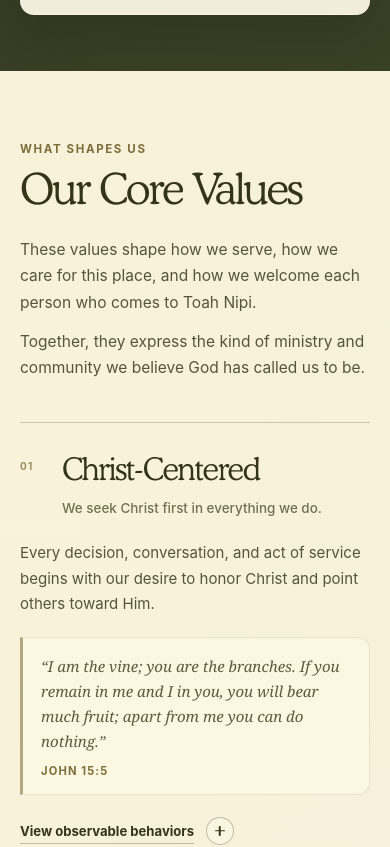
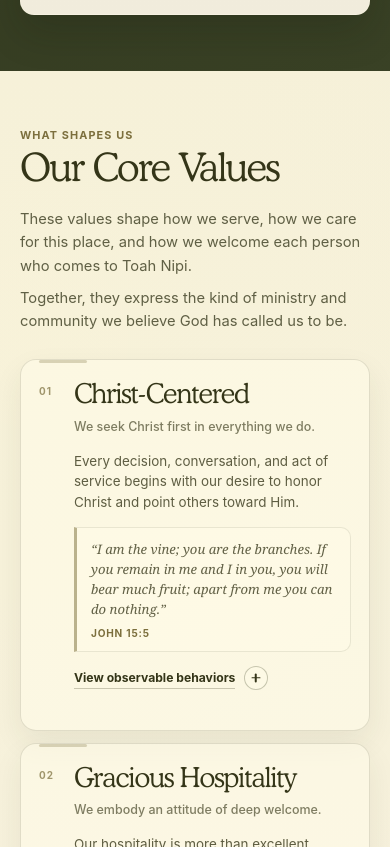
Before and after one commit to Paymvi/Toah_Nipi_Website, a React (Vite) app: page /our-story in a window 390 px wide. Shown: the part 2437-3284 px from the top of the page. Built offline with nearby package versions, Linux system fonts and the light colour scheme.

Commit message:
Redesign core values into compact two-column cards

```diff
--- a/src/styles/CoreValues.css
+++ b/src/styles/CoreValues.css
@@ -7,17 +7,16 @@
   z-index: 2;
   overflow: hidden;
   background:
-    radial-gradient(circle at 10% 8%, rgba(255, 249, 215, 0.34), transparent 28%),
-    linear-gradient(180deg, #f4efd9 0%, #f7f1df 38%, #f7f1df 100%);
+    radial-gradient(circle at 10% 8%, rgba(255, 249, 215, 0.28), transparent 28%),
+    linear-gradient(180deg, #f4efd9 0%, #f7f1df 42%, #f7f1df 100%);
   color: #343518;
 }
 
 .core-values-inner {
-  width: min(1220px, calc(100% - 48px));
+  width: min(1180px, calc(100% - 48px));
   margin: 0 auto;
-  padding: 104px 0 96px;
+  padding: 78px 0 82px;
 }
-
 
 /* =========================================================
    INTRO
@@ -25,23 +24,23 @@
 
 .core-values-intro {
   display: grid;
-  grid-template-columns: minmax(0, 0.9fr) minmax(0, 1.1fr);
-  gap: clamp(42px, 7vw, 96px);
+  grid-template-columns: minmax(0, 0.85fr) minmax(0, 1.15fr);
+  gap: clamp(32px, 5vw, 70px);
   align-items: end;
-  padding-bottom: 54px;
+  padding-bottom: 34px;
 }
 
 .core-values-intro-heading {
-  max-width: 520px;
+  max-width: 500px;
 }
 
 .core-values-label {
-  margin: 0 0 16px;
+  margin: 0 0 11px;
   color: #7c6f3d;
-  font-size: 0.72rem;
+  font-size: 0.68rem;
   font-weight: 700;
   line-height: 1.2;
-  letter-spacing: 0.14em;
+  letter-spacing: 0.1em;
   text-transform: uppercase;
 }
 
@@ -49,71 +48,89 @@
   margin: 0;
   color: #343518;
   font-family: var(--font-cooper);
-  font-size: clamp(2.35rem, 4.6vw, 3.35rem);
+  font-size: clamp(2.15rem, 4vw, 3rem);
   font-weight: 400;
-  line-height: 0.92;
-  letter-spacing: -0.045em;
+  line-height: 0.94;
+  letter-spacing: -0.04em;
 }
 
 .core-values-intro-copy {
-  max-width: 590px;
-  padding-bottom: 2px;
+  max-width: 570px;
 }
 
 .core-values-intro-copy p {
   margin: 0;
-  color: rgba(58, 59, 31, 0.86);
-  font-size: clamp(0.97rem, 1.08vw, 1.08rem);
-  line-height: 1.72;
+  color: rgba(58, 59, 31, 0.8);
+  font-size: 0.92rem;
+  line-height: 1.58;
 }
 
 .core-values-intro-copy p + p {
-  margin-top: 12px;
+  margin-top: 9px;
 }
 
-
 /* =========================================================
-   VALUES LIST
+   VALUES GRID
 ========================================================= */
 
 .core-values-list {
-  border-top: 1.5px solid rgba(60, 61, 31, 0.24);
+  display: grid;
+  grid-template-columns: repeat(2, minmax(0, 1fr));
+  gap: 18px;
 }
 
 .core-value {
   position: relative;
   isolation: isolate;
-  border-bottom: 1.5px solid rgba(60, 61, 31, 0.24);
-  transition: background-color 220ms ease;
+  align-self: start;
+  overflow: hidden;
+  border: 1px solid rgba(60, 61, 31, 0.14);
+  border-radius: 18px;
+  background: rgba(255, 252, 232, 0.58);
+  box-shadow: 0 12px 30px rgba(49, 51, 25, 0.07);
+  transition:
+    transform 200ms ease,
+    background-color 200ms ease,
+    border-color 200ms ease,
+    box-shadow 200ms ease;
 }
 
 .core-value::before {
   content: "";
   position: absolute;
   top: 0;
-  bottom: 0;
-  left: calc((100vw - min(1220px, calc(100vw - 48px))) / -2);
-  width: 100vw;
-  z-index: -1;
-  background: transparent;
-  transition: background-color 220ms ease;
+  left: 24px;
+  width: 54px;
+  height: 3px;
+  border-radius: 999px;
+  background: rgba(124, 111, 61, 0.28);
+  z-index: 1;
+  transition: background-color 200ms ease;
 }
 
-.core-value:hover::before {
-  background: rgba(215, 208, 180, 0.12);
+.core-value:hover {
+  transform: translateY(-3px);
+  border-color: rgba(60, 61, 31, 0.2);
+  background: rgba(255, 252, 232, 0.76);
+  box-shadow: 0 18px 38px rgba(49, 51, 25, 0.1);
+}
+
+.core-value.is-open {
+  border-color: rgba(76, 85, 31, 0.28);
+  background: rgba(255, 252, 232, 0.88);
+  box-shadow: 0 20px 42px rgba(49, 51, 25, 0.12);
 }
 
 .core-value.is-open::before {
-  background: rgba(215, 208, 180, 0.24);
+  background: #6f7444;
 }
 
 .core-value-main {
   display: grid;
-  grid-template-columns: minmax(0, 0.9fr) minmax(0, 1.1fr);
-  gap: clamp(40px, 7vw, 92px);
-  padding: 44px 0;
+  grid-template-columns: 1fr;
+  gap: 18px;
+  padding: 26px 24px 24px;
 }
-
 
 /* =========================================================
    VALUE IDENTITY
@@ -121,41 +138,38 @@
 
 .core-value-identity {
   display: grid;
-  grid-template-columns: 42px minmax(0, 1fr);
-  gap: 16px;
+  grid-template-columns: 30px minmax(0, 1fr);
+  gap: 10px;
   align-items: start;
 }
 
 .core-value-number {
-  padding-top: 7px;
-  color: rgba(124, 111, 61, 0.78);
-  font-size: 0.68rem;
+  padding-top: 5px;
+  color: rgba(124, 111, 61, 0.72);
+  font-size: 0.62rem;
   font-weight: 700;
   line-height: 1;
-  letter-spacing: 0.14em;
+  letter-spacing: 0.1em;
 }
 
 .core-value-heading h3 {
   margin: 0;
   color: #343518;
   font-family: var(--font-cooper);
-  font-size: clamp(1.85rem, 3vw, 2.6rem);
+  font-size: clamp(1.48rem, 2vw, 1.88rem);
   font-weight: 400;
-  line-height: 0.98;
-  letter-spacing: -0.04em;
+  line-height: 1;
+  letter-spacing: -0.035em;
 }
 
 .core-value-statement {
-  max-width: 500px;
-  margin: 12px 0 0;
-
-  color: rgba(60, 61, 31, 0.72);
-
-  font-size: clamp(0.82rem, 0.95vw, 0.9rem);
+  max-width: 470px;
+  margin: 8px 0 0;
+  color: rgba(60, 61, 31, 0.66);
+  font-size: 0.78rem;
   font-weight: 500;
-  line-height: 1.5;
+  line-height: 1.45;
 }
-
 
 /* =========================================================
    VALUE COPY
@@ -163,68 +177,67 @@
 
 .core-value-copy {
   min-width: 0;
+  padding-left: 40px;
 }
 
 .core-value-description {
-  max-width: 620px;
+  max-width: 100%;
   margin: 0;
-  color: rgba(58, 59, 31, 0.86);
-  font-size: 0.98rem;
-  line-height: 1.72;
+  color: rgba(58, 59, 31, 0.82);
+  font-size: 0.86rem;
+  line-height: 1.55;
 }
-
 
 /* =========================================================
    SCRIPTURE
 ========================================================= */
 
 .core-value-scripture {
-  max-width: 650px;
-  margin: 24px 0 0;
-  padding: 18px 20px 18px 22px;
+  max-width: none;
+  margin: 16px 0 0;
+  padding: 13px 15px 13px 16px;
   border: 1px solid rgba(60, 61, 31, 0.1);
-  border-left: 3px solid rgba(124, 111, 61, 0.58);
-  border-radius: 0 12px 12px 0;
-  background: rgba(255, 252, 232, 0.46);
+  border-left: 3px solid rgba(124, 111, 61, 0.52);
+  border-radius: 0 10px 10px 0;
+  background: rgba(255, 252, 232, 0.5);
 }
 
 .core-value-scripture p {
   margin: 0;
-  color: rgba(52, 53, 24, 0.8);
+  color: rgba(52, 53, 24, 0.78);
   font-family: Georgia, "Times New Roman", serif;
-  font-size: 0.94rem;
+  font-size: 0.82rem;
   font-style: italic;
-  line-height: 1.65;
+  line-height: 1.52;
 }
 
 .core-value-scripture cite {
   display: block;
-  margin-top: 10px;
+  margin-top: 7px;
   color: #7c6f3d;
   font-family: inherit;
-  font-size: 0.7rem;
+  font-size: 0.63rem;
   font-style: normal;
   font-weight: 700;
-  letter-spacing: 0.1em;
+  letter-spacing: 0.08em;
   text-transform: uppercase;
 }
-
 
 /* =========================================================
    ACCORDION BUTTON
 ========================================================= */
 
 .core-value-toggle {
-  margin-top: 24px;
+  margin-top: 16px;
   padding: 0;
   border: 0;
   display: inline-flex;
   align-items: center;
-  gap: 12px;
+  gap: 9px;
   background: transparent;
   color: #343518;
   font: inherit;
-  font-size: 0.86rem;
+  font-size: 0.78rem;
   font-weight: 700;
   cursor: pointer;
 }
@@ -237,11 +250,11 @@
   content: "";
   position: absolute;
   right: 0;
-  bottom: -5px;
+  bottom: -4px;
   left: 0;
   height: 1px;
   background: currentColor;
-  opacity: 0.28;
+  opacity: 0.25;
   transform-origin: left;
   transition:
     opacity 180ms ease,
@@ -249,18 +262,18 @@
 }
 
 .core-value-toggle:hover > span:first-child::after {
-  opacity: 0.7;
+  opacity: 0.65;
   transform: scaleX(0.72);
 }
 
 .core-value-toggle-icon {
   position: relative;
-  width: 28px;
-  height: 28px;
-  flex: 0 0 28px;
-  border: 1px solid rgba(60, 61, 31, 0.3);
+  width: 24px;
+  height: 24px;
+  flex: 0 0 24px;
+  border: 1px solid rgba(60, 61, 31, 0.28);
   border-radius: 999px;
-  background: rgba(255, 252, 232, 0.38);
+  background: rgba(255, 252, 232, 0.44);
   transition:
     background-color 180ms ease,
     border-color 180ms ease,
@@ -271,7 +284,7 @@
   position: absolute;
   top: 50%;
   left: 50%;
-  width: 10px;
+  width: 9px;
   height: 1.5px;
   border-radius: 999px;
   background: #343518;
@@ -304,7 +317,6 @@
   transform: translate(-50%, -50%) rotate(0deg);
 }
 
-
 /* =========================================================
    EXPANDED OBSERVABLE BEHAVIORS
 ========================================================= */
@@ -314,8 +326,8 @@
   grid-template-rows: 0fr;
   opacity: 0;
   transition:
-    grid-template-rows 360ms ease,
-    opacity 220ms ease;
+    grid-template-rows 320ms ease,
+    opacity 200ms ease;
 }
 
 .core-value.is-open .core-value-expand {
@@ -327,22 +339,22 @@
   min-height: 0;
   overflow: hidden;
   display: grid;
-  grid-template-columns: minmax(0, 0.9fr) minmax(0, 1.1fr);
-  gap: clamp(40px, 7vw, 92px);
-  padding: 0 0 44px;
+  grid-template-columns: 1fr;
+  gap: 14px;
+  padding: 0 24px 24px;
 }
 
 .core-value-behavior-heading {
-  padding-left: 58px;
+  padding-left: 40px;
 }
 
 .core-value-behavior-heading > span {
   display: block;
-  margin-bottom: 8px;
+  margin-bottom: 5px;
   color: #7c6f3d;
-  font-size: 0.68rem;
+  font-size: 0.62rem;
   font-weight: 700;
-  letter-spacing: 0.13em;
+  letter-spacing: 0.1em;
   text-transform: uppercase;
 }
 
@@ -350,12 +362,11 @@
   margin: 0;
   color: #343518;
   font-family: var(--font-cooper);
-  font-size: clamp(1.3rem, 2vw, 1.72rem);
+  font-size: 1.12rem;
   font-weight: 400;
   line-height: 1.05;
-  letter-spacing: -0.025em;
+  letter-spacing: -0.02em;
 }
-
 
 /* =========================================================
    BEHAVIOR LIST
@@ -367,36 +378,36 @@
   gap: 0;
   margin: 0;
   padding: 0;
-  border-top: 1px solid rgba(60, 61, 31, 0.14);
+  border-top: 1px solid rgba(60, 61, 31, 0.12);
   list-style: none;
 }
 
 .core-value-behavior-list li {
   display: grid;
-  grid-template-columns: 14px 1fr;
-  gap: 10px;
-  padding: 14px 18px 14px 0;
-  border-bottom: 1px solid rgba(60, 61, 31, 0.14);
-  color: rgba(58, 59, 31, 0.86);
-  font-size: 0.9rem;
-  line-height: 1.5;
+  grid-template-columns: 12px 1fr;
+  gap: 8px;
+  padding: 10px 12px 10px 0;
+  border-bottom: 1px solid rgba(60, 61, 31, 0.12);
+  color: rgba(58, 59, 31, 0.82);
+  font-size: 0.8rem;
+  line-height: 1.4;
 }
 
 .core-value-behavior-list li:nth-child(odd) {
-  padding-right: 26px;
+  padding-right: 16px;
 }
 
 .core-value-behavior-list li:nth-child(even) {
-  padding-left: 22px;
-  border-left: 1px solid rgba(60, 61, 31, 0.14);
+  padding-left: 14px;
+  border-left: 1px solid rgba(60, 61, 31, 0.12);
 }
 
 .core-value-behavior-mark {
   position: relative;
-  width: 8px;
-  height: 8px;
-  margin-top: 0.42em;
-  border: 1px solid rgba(124, 111, 61, 0.72);
+  width: 7px;
+  height: 7px;
+  margin-top: 0.4em;
+  border: 1px solid rgba(124, 111, 61, 0.68);
   border-radius: 999px;
 }
 
@@ -407,7 +418,6 @@
   border-radius: 999px;
   background: #7c6f3d;
 }
-
 
 /* =========================================================
    VALUES STORY
@@ -423,26 +433,26 @@
 }
 
 .core-values-story-inner {
-  width: min(1220px, calc(100% - 48px));
+  width: min(1180px, calc(100% - 48px));
   margin: 0 auto;
-  padding: 88px 0 94px;
+  padding: 68px 0 74px;
 }
 
 .core-values-story-heading {
   display: grid;
   grid-template-columns: minmax(0, 0.9fr) minmax(0, 1.1fr);
-  gap: clamp(42px, 7vw, 96px);
+  gap: clamp(32px, 5vw, 70px);
   align-items: end;
-  padding-bottom: 46px;
+  padding-bottom: 30px;
 }
 
 .core-values-story-label {
   grid-column: 1;
-  margin: 0 0 14px;
-  color: rgba(247, 241, 223, 0.68);
-  font-size: 0.7rem;
+  margin: 0 0 10px;
+  color: rgba(247, 241, 223, 0.66);
+  font-size: 0.66rem;
   font-weight: 700;
-  letter-spacing: 0.15em;
+  letter-spacing: 0.11em;
   text-transform: uppercase;
 }
 
@@ -451,38 +461,38 @@
   margin: 0;
   color: #f7f1df;
   font-family: var(--font-cooper);
-  font-size: clamp(2.2rem, 4.5vw, 3.25rem);
+  font-size: clamp(2rem, 4vw, 2.9rem);
   font-weight: 400;
-  line-height: 0.94;
-  letter-spacing: -0.04em;
+  line-height: 0.96;
+  letter-spacing: -0.035em;
 }
 
 .core-values-story-heading > p:last-child {
   grid-column: 2;
   grid-row: 1 / span 2;
   align-self: end;
-  max-width: 560px;
+  max-width: 540px;
   margin: 0;
-  color: rgba(247, 241, 223, 0.78);
-  font-size: 0.98rem;
-  line-height: 1.7;
+  color: rgba(247, 241, 223, 0.76);
+  font-size: 0.9rem;
+  line-height: 1.58;
 }
 
 .core-values-story-list {
   display: grid;
   grid-template-columns: repeat(3, minmax(0, 1fr));
-  border-top: 1px solid rgba(247, 241, 223, 0.2);
-  border-left: 1px solid rgba(247, 241, 223, 0.2);
+  border-top: 1px solid rgba(247, 241, 223, 0.18);
+  border-left: 1px solid rgba(247, 241, 223, 0.18);
 }
 
 .core-values-story-item {
-  min-height: 138px;
-  padding: 24px;
+  min-height: 118px;
+  padding: 19px;
   display: grid;
-  grid-template-columns: 30px minmax(0, 1fr);
-  gap: 12px;
-  border-right: 1px solid rgba(247, 241, 223, 0.2);
-  border-bottom: 1px solid rgba(247, 241, 223, 0.2);
+  grid-template-columns: 26px minmax(0, 1fr);
+  gap: 10px;
+  border-right: 1px solid rgba(247, 241, 223, 0.18);
+  border-bottom: 1px solid rgba(247, 241, 223, 0.18);
   transition: background-color 180ms ease;
 }
 
@@ -491,29 +501,28 @@
 }
 
 .core-values-story-number {
-  padding-top: 4px;
-  color: rgba(247, 241, 223, 0.42);
-  font-size: 0.64rem;
+  padding-top: 3px;
+  color: rgba(247, 241, 223, 0.4);
+  font-size: 0.6rem;
   font-weight: 700;
-  letter-spacing: 0.12em;
+  letter-spacing: 0.1em;
 }
 
 .core-values-story-item h4 {
   margin: 0;
   color: #f7f1df;
   font-family: var(--font-cooper);
-  font-size: 1.2rem;
+  font-size: 1.08rem;
   font-weight: 400;
   line-height: 1.08;
 }
 
 .core-values-story-item p {
-  margin: 8px 0 0;
-  color: rgba(247, 241, 223, 0.7);
-  font-size: 0.84rem;
-  line-height: 1.5;
+  margin: 6px 0 0;
+  color: rgba(247, 241, 223, 0.68);
+  font-size: 0.78rem;
+  line-height: 1.45;
 }
-
 
 /* =========================================================
    TABLET
@@ -521,42 +530,42 @@
 
 @media (max-width: 900px) {
   .core-values-inner {
-    padding: 84px 0;
+    padding: 68px 0 72px;
   }
 
   .core-values-intro {
     grid-template-columns: 1fr;
-    gap: 24px;
-    padding-bottom: 46px;
+    gap: 18px;
+    padding-bottom: 30px;
   }
 
   .core-values-intro-copy {
     max-width: 700px;
   }
 
+  .core-values-list {
+    gap: 14px;
+  }
+
   .core-value-main {
-    grid-template-columns: 1fr;
-    gap: 26px;
-    padding: 38px 0;
+    padding: 23px 20px 21px;
+  }
+
+  .core-value-copy {
+    padding-left: 40px;
   }
 
   .core-value-expand-inner {
-    grid-template-columns: 1fr;
-    gap: 24px;
-    padding-bottom: 38px;
-  }
-
-  .core-value-behavior-heading {
-    padding-left: 58px;
+    padding: 0 20px 21px;
   }
 
   .core-values-story-inner {
-    padding: 78px 0 84px;
+    padding: 62px 0 66px;
   }
 
   .core-values-story-heading {
     grid-template-columns: 1fr;
-    gap: 18px;
+    gap: 14px;
   }
 
   .core-values-story-label,
@@ -575,74 +584,81 @@
   }
 }
 
-
 /* =========================================================
    MOBILE
 ========================================================= */
 
-@media (max-width: 650px) {
+@media (max-width: 700px) {
   .core-values-inner,
   .core-values-story-inner {
-    width: min(100% - 40px, 1220px);
+    width: min(100% - 40px, 1180px);
   }
 
   .core-values-inner {
-    padding: 72px 0;
+    padding: 58px 0 62px;
   }
 
   .core-values-intro {
-    padding-bottom: 38px;
+    padding-bottom: 26px;
   }
 
   .core-values-intro-heading h2 {
-    font-size: clamp(2.35rem, 11vw, 3.2rem);
+    font-size: clamp(2.2rem, 10vw, 3rem);
+  }
+
+  .core-values-list {
+    grid-template-columns: 1fr;
+    gap: 12px;
+  }
+
+  .core-value {
+    border-radius: 16px;
   }
 
   .core-value-main {
-    gap: 22px;
-    padding: 34px 0;
+    gap: 15px;
+    padding: 22px 18px 20px;
+  }
+
+  .core-value::before {
+    left: 18px;
+    width: 48px;
   }
 
   .core-value-identity {
-    grid-template-columns: 32px minmax(0, 1fr);
-    gap: 10px;
-  }
-
-  .core-value-number {
-    padding-top: 5px;
-    font-size: 0.62rem;
+    grid-template-columns: 27px minmax(0, 1fr);
+    gap: 8px;
   }
 
   .core-value-heading h3 {
-    font-size: clamp(1.75rem, 8vw, 2.35rem);
+    font-size: clamp(1.45rem, 7vw, 1.85rem);
   }
 
-  .core-value-statement {
-    margin-top: 10px;
+  .core-value-copy {
+    padding-left: 35px;
+  }
+
+  .core-value-description {
     font-size: 0.84rem;
   }
 
-  .core-value-description {
-    font-size: 0.94rem;
-  }
-
   .core-value-scripture {
-    margin-top: 20px;
-    padding: 16px 16px 16px 18px;
+    margin-top: 14px;
+    padding: 12px 13px 12px 14px;
   }
 
   .core-value-toggle {
-    margin-top: 22px;
-    font-size: 0.82rem;
+    margin-top: 14px;
+    font-size: 0.76rem;
   }
 
   .core-value-expand-inner {
-    gap: 20px;
-    padding-bottom: 34px;
+    gap: 12px;
+    padding: 0 18px 20px;
   }
 
   .core-value-behavior-heading {
-    padding-left: 42px;
+    padding-left: 35px;
   }
 
   .core-value-behavior-list {
@@ -652,16 +668,16 @@
   .core-value-behavior-list li,
   .core-value-behavior-list li:nth-child(odd),
   .core-value-behavior-list li:nth-child(even) {
-    padding: 13px 0;
+    padding: 10px 0;
     border-left: 0;
   }
 
   .core-values-story-inner {
-    padding: 72px 0 76px;
+    padding: 58px 0 62px;
   }
 
   .core-values-story-heading {
-    padding-bottom: 36px;
+    padding-bottom: 26px;
   }
 
   .core-values-story-list {
@@ -670,10 +686,9 @@
 
   .core-values-story-item {
     min-height: 0;
-    padding: 20px 18px;
+    padding: 17px 16px;
   }
 }
-
 
 /* =========================================================
    REDUCED MOTION
```
Lines whose indentation alone changed are shown as unchanged.
